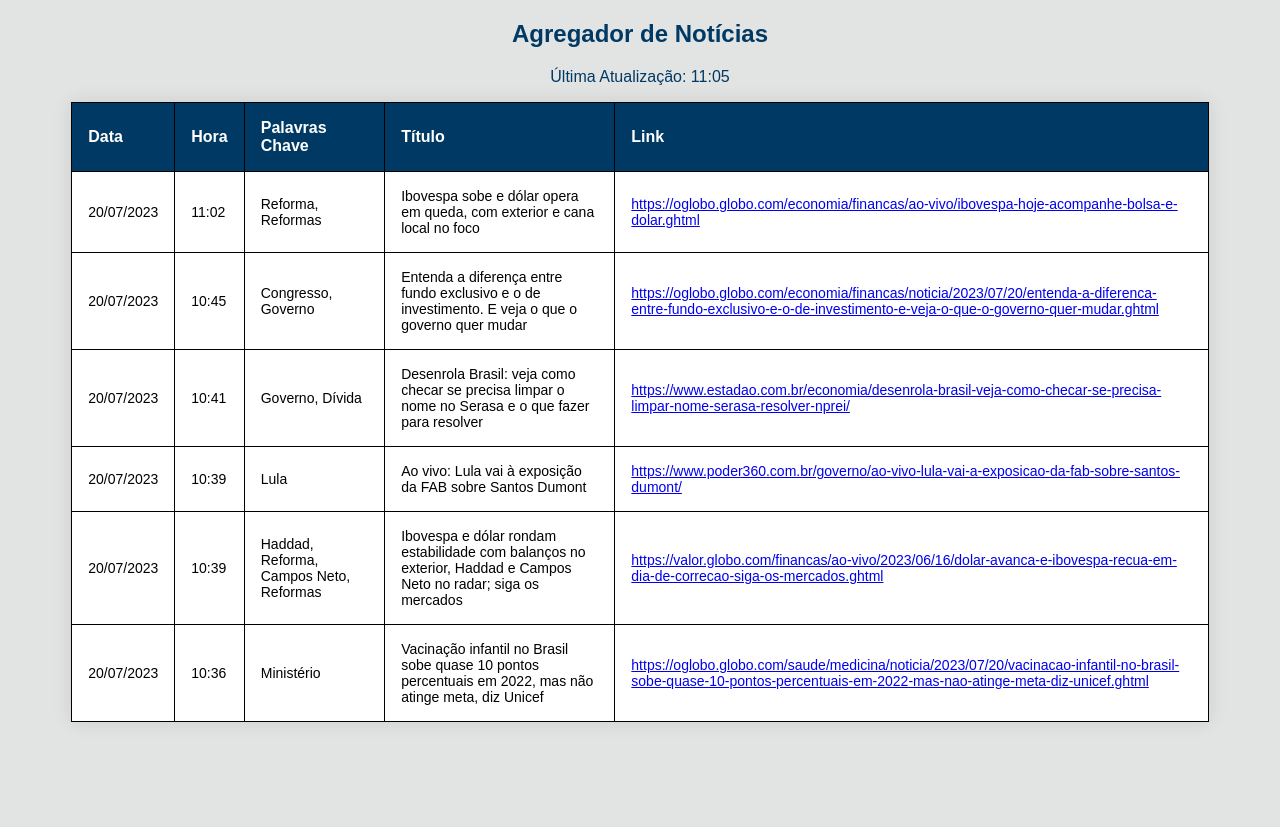
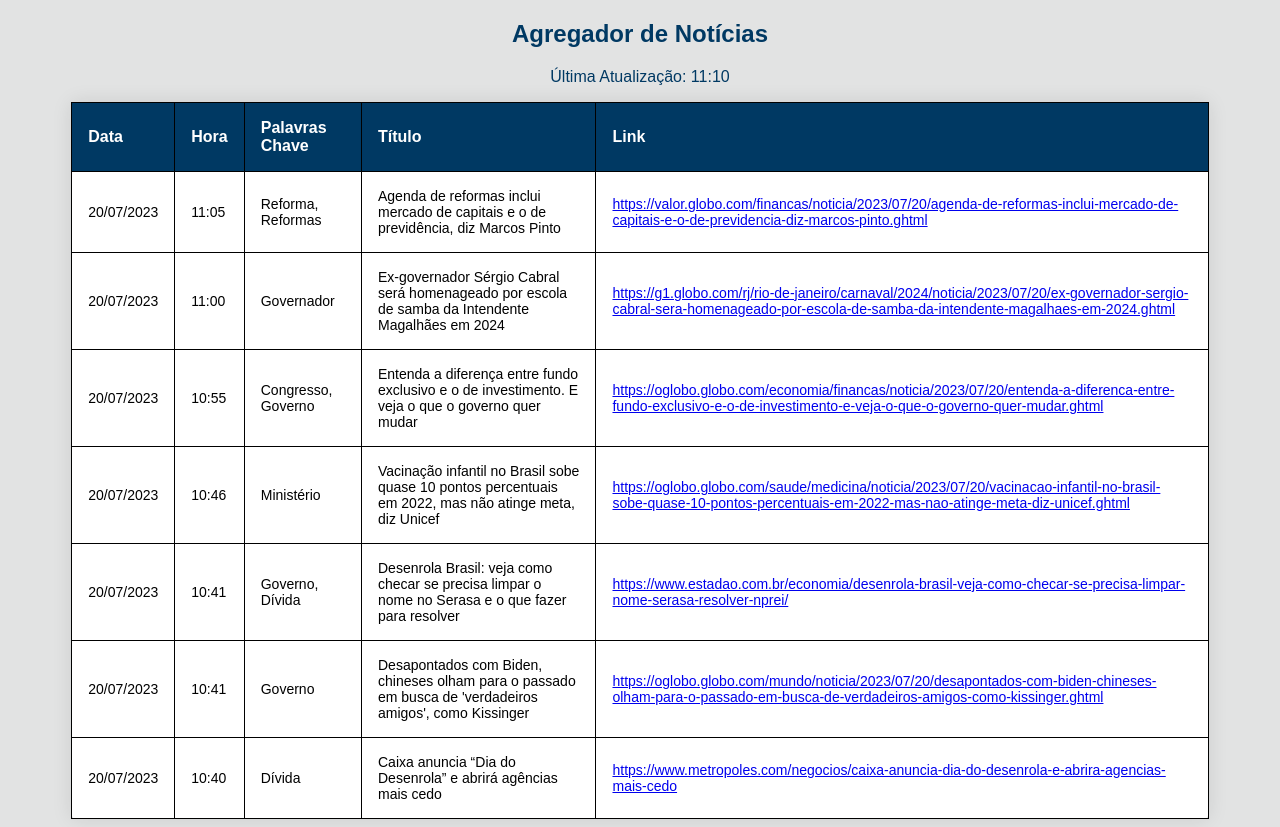
Before and after one commit to agregnews/agregnews, a plain HTML site: page index.html in a window 1280 px wide. Before the commit the page ends 800 px from the top, so only its background shows below. Drawn offline with Linux system fonts and the light colour scheme.

Commit message:
Última Atualização: 11:10

```diff
--- a/index.html
+++ b/index.html
@@ -16,7 +16,7 @@ p {  font-family:"Effra", sans-serif; text-align: center; color: #003963;}
 </head>
 
 <h2 >Agregador de Notícias</h2>
-<p style="font-family:"Effra", sans-serif;" > Última Atualização: 11:05</p style="font-family:"Effra", sans-serif;" > <table class="center"> <table border="1" class="dataframe table table-stripped">
+<p style="font-family:"Effra", sans-serif;" > Última Atualização: 11:10</p style="font-family:"Effra", sans-serif;" > <table class="center"> <table border="1" class="dataframe table table-stripped">
   <thead>
     <tr style="text-align: right;">
       <th>Data</th>
@@ -29,17 +29,31 @@ p {  font-family:"Effra", sans-serif; text-align: center; color: #003963;}
   <tbody>
     <tr>
       <td>20/07/2023</td>
-      <td>11:02</td>
+      <td>11:05</td>
       <td>Reforma, Reformas</td>
-      <td>Ibovespa sobe e dólar opera em queda, com exterior e cana local no foco</td>
-      <td><a href="https://oglobo.globo.com/economia/financas/ao-vivo/ibovespa-hoje-acompanhe-bolsa-e-dolar.ghtml">https://oglobo.globo.com/economia/financas/ao-vivo/ibovespa-hoje-acompanhe-bolsa-e-dolar.ghtml</a></td>
+      <td>Agenda de reformas inclui mercado de capitais e o de previdência, diz Marcos Pinto</td>
+      <td><a href="https://valor.globo.com/financas/noticia/2023/07/20/agenda-de-reformas-inclui-mercado-de-capitais-e-o-de-previdencia-diz-marcos-pinto.ghtml">https://valor.globo.com/financas/noticia/2023/07/20/agenda-de-reformas-inclui-mercado-de-capitais-e-o-de-previdencia-diz-marcos-pinto.ghtml</a></td>
     </tr>
     <tr>
       <td>20/07/2023</td>
-      <td>10:45</td>
+      <td>11:00</td>
+      <td>Governador</td>
+      <td>Ex-governador Sérgio Cabral será homenageado por escola de samba da Intendente Magalhães em 2024</td>
+      <td><a href="https://g1.globo.com/rj/rio-de-janeiro/carnaval/2024/noticia/2023/07/20/ex-governador-sergio-cabral-sera-homenageado-por-escola-de-samba-da-intendente-magalhaes-em-2024.ghtml">https://g1.globo.com/rj/rio-de-janeiro/carnaval/2024/noticia/2023/07/20/ex-governador-sergio-cabral-sera-homenageado-por-escola-de-samba-da-intendente-magalhaes-em-2024.ghtml</a></td>
+    </tr>
+    <tr>
+      <td>20/07/2023</td>
+      <td>10:55</td>
       <td>Congresso, Governo</td>
       <td>Entenda a diferença entre fundo exclusivo e o de investimento. E veja o que o governo quer mudar</td>
       <td><a href="https://oglobo.globo.com/economia/financas/noticia/2023/07/20/entenda-a-diferenca-entre-fundo-exclusivo-e-o-de-investimento-e-veja-o-que-o-governo-quer-mudar.ghtml">https://oglobo.globo.com/economia/financas/noticia/2023/07/20/entenda-a-diferenca-entre-fundo-exclusivo-e-o-de-investimento-e-veja-o-que-o-governo-quer-mudar.ghtml</a></td>
+    </tr>
+    <tr>
+      <td>20/07/2023</td>
+      <td>10:46</td>
+      <td>Ministério</td>
+      <td>Vacinação infantil no Brasil sobe quase 10 pontos percentuais em 2022, mas não atinge meta, diz Unicef</td>
+      <td><a href="https://oglobo.globo.com/saude/medicina/noticia/2023/07/20/vacinacao-infantil-no-brasil-sobe-quase-10-pontos-percentuais-em-2022-mas-nao-atinge-meta-diz-unicef.ghtml">https://oglobo.globo.com/saude/medicina/noticia/2023/07/20/vacinacao-infantil-no-brasil-sobe-quase-10-pontos-percentuais-em-2022-mas-nao-atinge-meta-diz-unicef.ghtml</a></td>
     </tr>
     <tr>
       <td>20/07/2023</td>
@@ -50,24 +64,17 @@ p {  font-family:"Effra", sans-serif; text-align: center; color: #003963;}
     </tr>
     <tr>
       <td>20/07/2023</td>
-      <td>10:39</td>
-      <td>Lula</td>
-      <td>Ao vivo: Lula vai à exposição da FAB sobre Santos Dumont</td>
-      <td><a href="https://www.poder360.com.br/governo/ao-vivo-lula-vai-a-exposicao-da-fab-sobre-santos-dumont/">https://www.poder360.com.br/governo/ao-vivo-lula-vai-a-exposicao-da-fab-sobre-santos-dumont/</a></td>
+      <td>10:41</td>
+      <td>Governo</td>
+      <td>Desapontados com Biden, chineses olham para o passado em busca de 'verdadeiros amigos', como Kissinger</td>
+      <td><a href="https://oglobo.globo.com/mundo/noticia/2023/07/20/desapontados-com-biden-chineses-olham-para-o-passado-em-busca-de-verdadeiros-amigos-como-kissinger.ghtml">https://oglobo.globo.com/mundo/noticia/2023/07/20/desapontados-com-biden-chineses-olham-para-o-passado-em-busca-de-verdadeiros-amigos-como-kissinger.ghtml</a></td>
     </tr>
     <tr>
       <td>20/07/2023</td>
-      <td>10:39</td>
-      <td>Haddad, Reforma, Campos Neto, Reformas</td>
-      <td>Ibovespa e dólar rondam estabilidade com balanços no exterior, Haddad e Campos Neto no radar; siga os mercados</td>
-      <td><a href="https://valor.globo.com/financas/ao-vivo/2023/06/16/dolar-avanca-e-ibovespa-recua-em-dia-de-correcao-siga-os-mercados.ghtml">https://valor.globo.com/financas/ao-vivo/2023/06/16/dolar-avanca-e-ibovespa-recua-em-dia-de-correcao-siga-os-mercados.ghtml</a></td>
-    </tr>
-    <tr>
-      <td>20/07/2023</td>
-      <td>10:36</td>
-      <td>Ministério</td>
-      <td>Vacinação infantil no Brasil sobe quase 10 pontos percentuais em 2022, mas não atinge meta, diz Unicef</td>
-      <td><a href="https://oglobo.globo.com/saude/medicina/noticia/2023/07/20/vacinacao-infantil-no-brasil-sobe-quase-10-pontos-percentuais-em-2022-mas-nao-atinge-meta-diz-unicef.ghtml">https://oglobo.globo.com/saude/medicina/noticia/2023/07/20/vacinacao-infantil-no-brasil-sobe-quase-10-pontos-percentuais-em-2022-mas-nao-atinge-meta-diz-unicef.ghtml</a></td>
+      <td>10:40</td>
+      <td>Dívida</td>
+      <td>Caixa anuncia “Dia do Desenrola” e abrirá agências mais cedo</td>
+      <td><a href="https://www.metropoles.com/negocios/caixa-anuncia-dia-do-desenrola-e-abrira-agencias-mais-cedo">https://www.metropoles.com/negocios/caixa-anuncia-dia-do-desenrola-e-abrira-agencias-mais-cedo</a></td>
     </tr>
   </tbody>
 </table>
```
